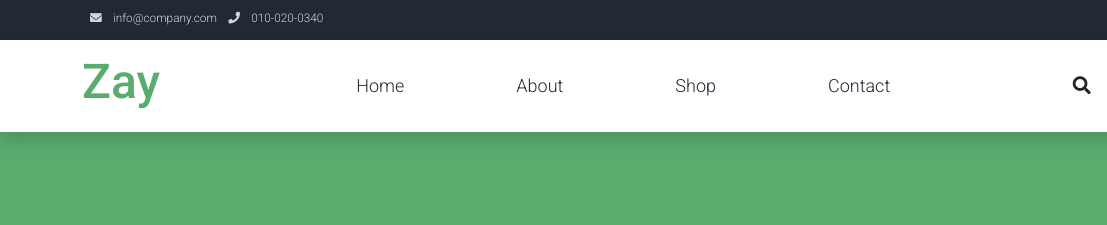
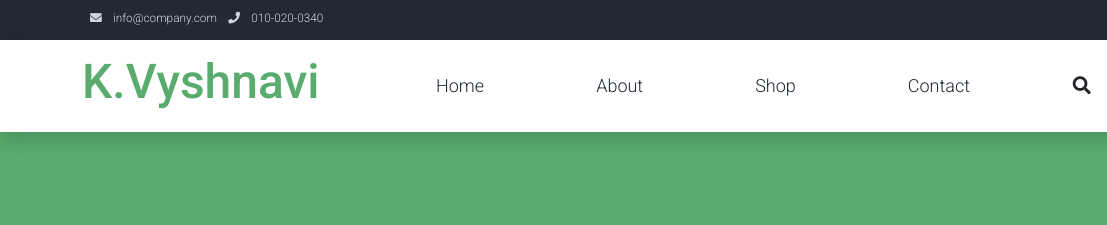
Before and after one commit to KVyshnavi2005/Day1, a plain HTML site: page about.html in a window 1280 px wide. Shown: the top 225 px of the page, 0-1107 px from the left. Drawn offline with Linux system fonts and the light colour scheme.

Commit message:
Update about.html

```diff
--- a/about.html
+++ b/about.html
@@ -53,7 +53,7 @@ https://templatemo.com/tm-559-zay-shop
         <div class="container d-flex justify-content-between align-items-center">
 
             <a class="navbar-brand text-success logo h1 align-self-center" href="index.html">
-                Zay
+                K.Vyshnavi
             </a>
 
             <button class="navbar-toggler border-0" type="button" data-bs-toggle="collapse" data-bs-target="#templatemo_main_nav" aria-controls="navbarSupportedContent" aria-expanded="false" aria-label="Toggle navigation">
@@ -395,4 +395,5 @@ https://templatemo.com/tm-559-zay-shop
     <!-- End Script -->
 </body>
 
+
 </html>
```
